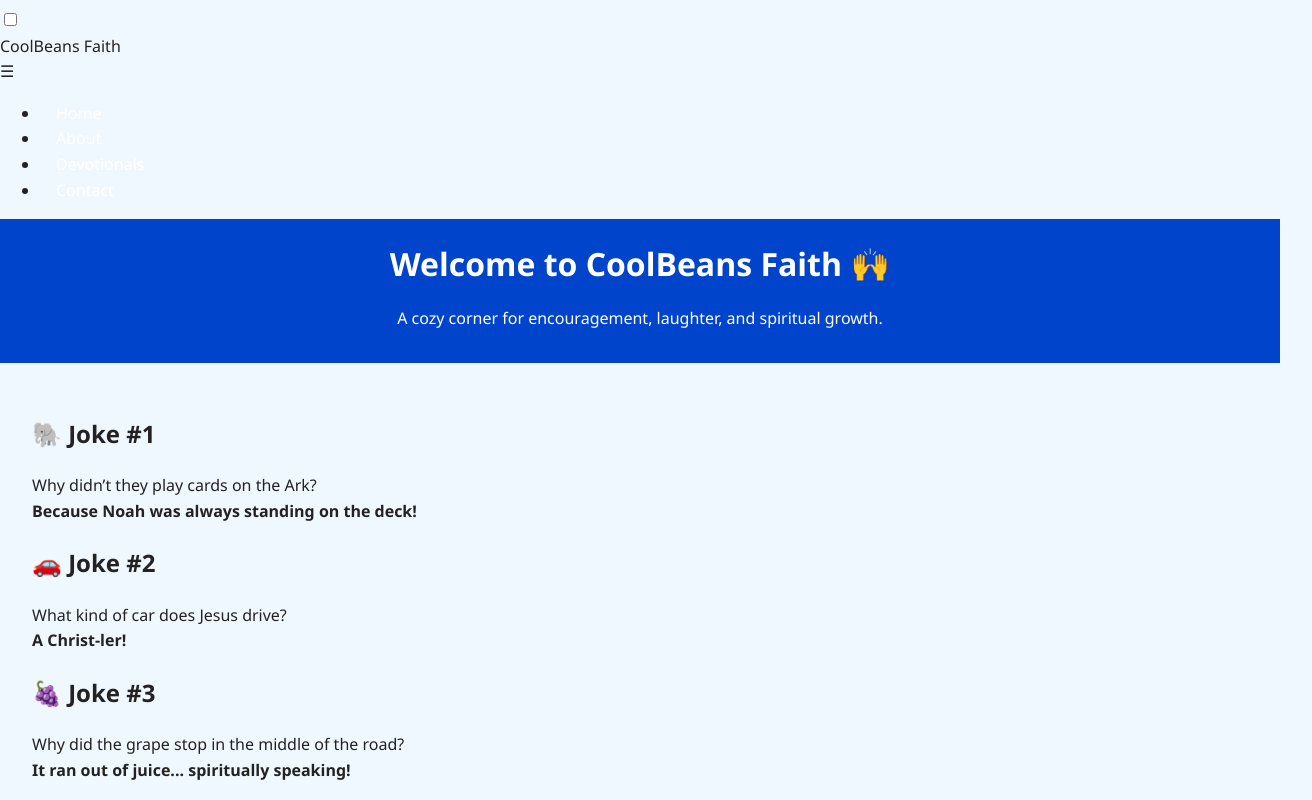
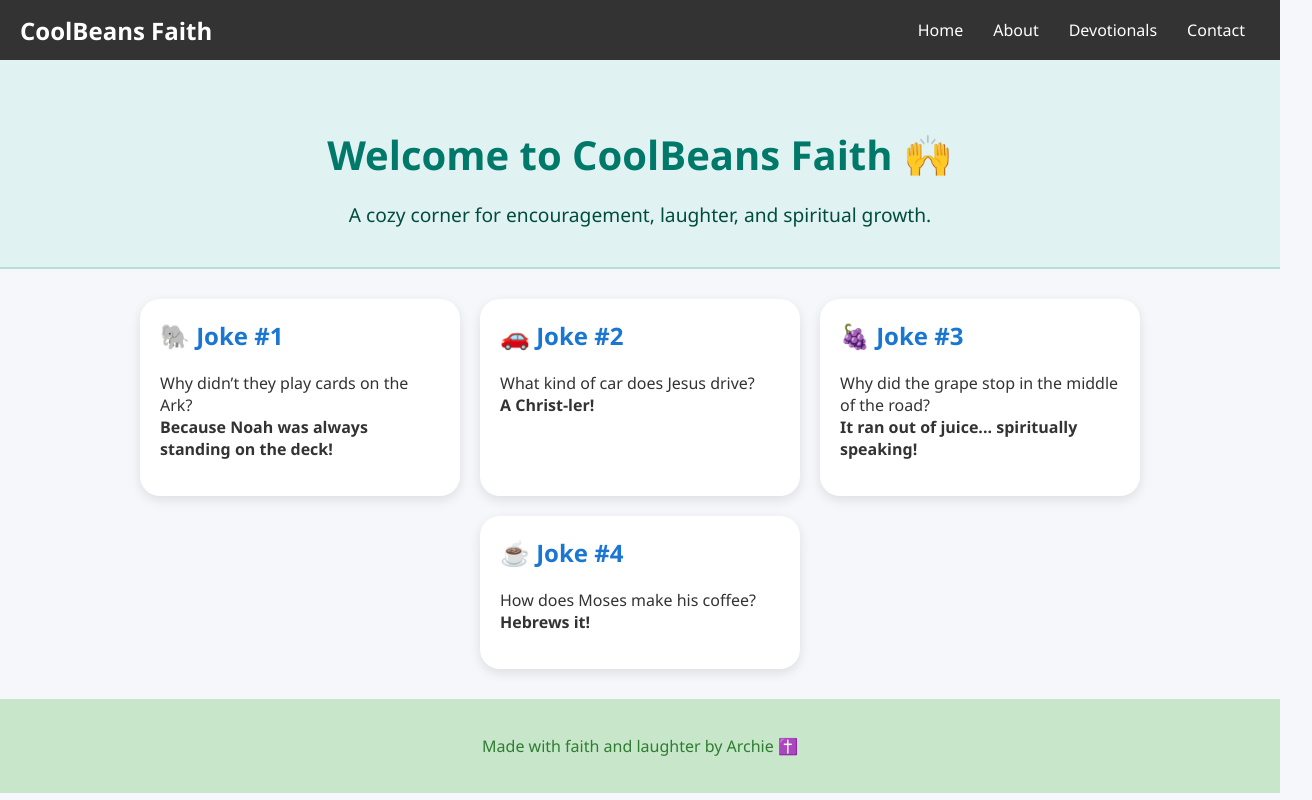
Before and after one commit to coolbeans732/Coolbeans732.Github.io, a plain HTML site: page index.html in a window 1280 px wide. Shown: the top 800 px of the page, 1312 px wide, since content can reach past the window. Drawn offline with Linux system fonts and the light colour scheme.

Commit message:
style.css

```diff
--- a/style.css
+++ b/style.css
@@ -1,61 +1,132 @@
-/* style.css */
+/* Base styles */
 body {
+  margin: 0;
   font-family: 'Segoe UI', sans-serif;
-  margin: 0;
-  padding: 0;
-  background-color: #f0f8ff;
-  color: #222;
-  line-height: 1.6;
+  background-color: #f5f7fa;
+  color: #333;
 }
 
-header {
-  background-color: #0044cc;
+/* Navigation Bar */
+.navbar {
+  background-color: #333;
   color: white;
-  padding: 1rem;
-  text-align: center;
+  display: flex;
+  align-items: center;
+  padding: 0 20px;
+  height: 60px;
+  position: relative;
 }
 
-header h1 {
-  margin: 0.2rem 0;
+.logo {
+  font-size: 1.5rem;
+  font-weight: bold;
 }
 
-nav {
-  margin-top: 0.5rem;
+.menu {
+  list-style: none;
+  display: flex;
+  margin-left: auto;
 }
 
-nav a {
+.menu li a {
   color: white;
-  margin: 0 1rem;
   text-decoration: none;
+  padding: 0 15px;
+  display: block;
+  line-height: 60px;
 }
 
-nav a:hover {
-  text-decoration: underline;
+.hamburger {
+  display: none;
+  font-size: 1.8rem;
+  cursor: pointer;
+  margin-left: auto;
 }
 
-main {
-  padding: 2rem;
+#toggle {
+  display: none;
 }
 
-section {
-  margin-bottom: 2rem;
+/* Responsive Navbar */
+@media (max-width: 768px) {
+  .hamburger {
+    display: block;
+  }
+
+  .menu {
+    position: absolute;
+    top: 60px;
+    left: 0;
+    right: 0;
+    background-color: #333;
+    flex-direction: column;
+    display: none;
+  }
+
+  .menu li a {
+    line-height: 40px;
+    padding: 10px 20px;
+  }
+
+  #toggle:checked + .logo + .hamburger + .menu {
+    display: flex;
+  }
 }
 
-footer {
-  background-color: #002266;
-  color: white;
+/* Header */
+.hero {
   text-align: center;
-  padding: 1rem;
-  position: relative;
-  bottom: 0;
-  width: 100%;
+  padding: 40px 20px 20px;
+  background-color: #e0f2f1;
+  border-bottom: 2px solid #b2dfdb;
 }
 
-footer a {
-  color: #aad;
-  text-decoration: none;
+.hero h1 {
+  font-size: 2.5em;
+  margin-bottom: 10px;
+  color: #00796b;
 }
 
-footer a:hover {
-  text-decoration: underline;
+.hero p {
+  font-size: 1.2em;
+  color: #004d40;
 }
+
+/* Card Container */
+.card-container {
+  display: flex;
+  flex-wrap: wrap;
+  justify-content: center;
+  gap: 20px;
+  padding: 30px 20px;
+}
+
+/* Individual Cards */
+.card {
+  background-color: #ffffff;
+  border-radius: 20px;
+  box-shadow: 0 4px 12px rgba(0,0,0,0.1);
+  padding: 20px;
+  width: 280px;
+  max-width: 90%;
+  transition: transform 0.2s ease;
+}
+
+.card:hover {
+  transform: scale(1.03);
+  background-color: #e3f2fd;
+}
+
+.card h2 {
+  margin-top: 0;
+  color: #1976d2;
+}
+
+/* Footer */
+footer {
+  text-align: center;
+  padding: 20px;
+  background-color: #c8e6c9;
+  color: #2e7d32;
+  font-size: 1em;
+    }
```
